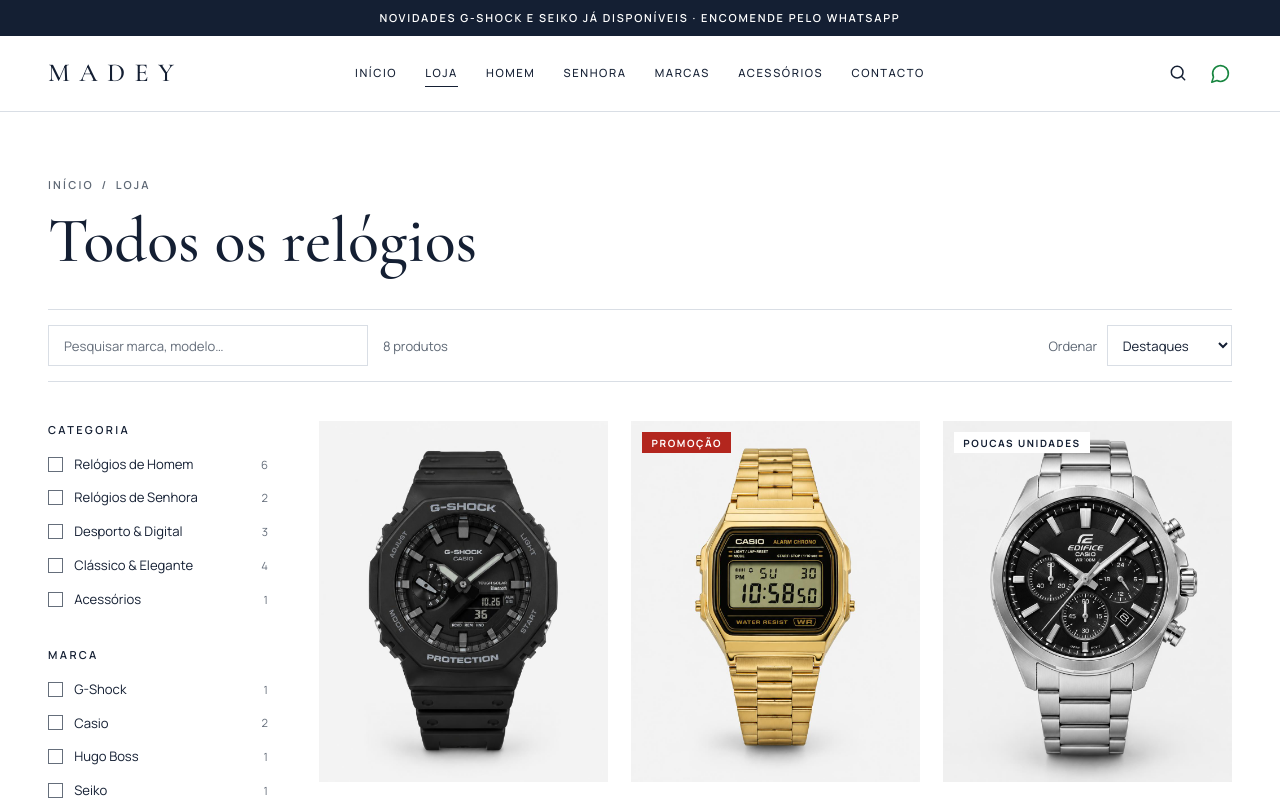
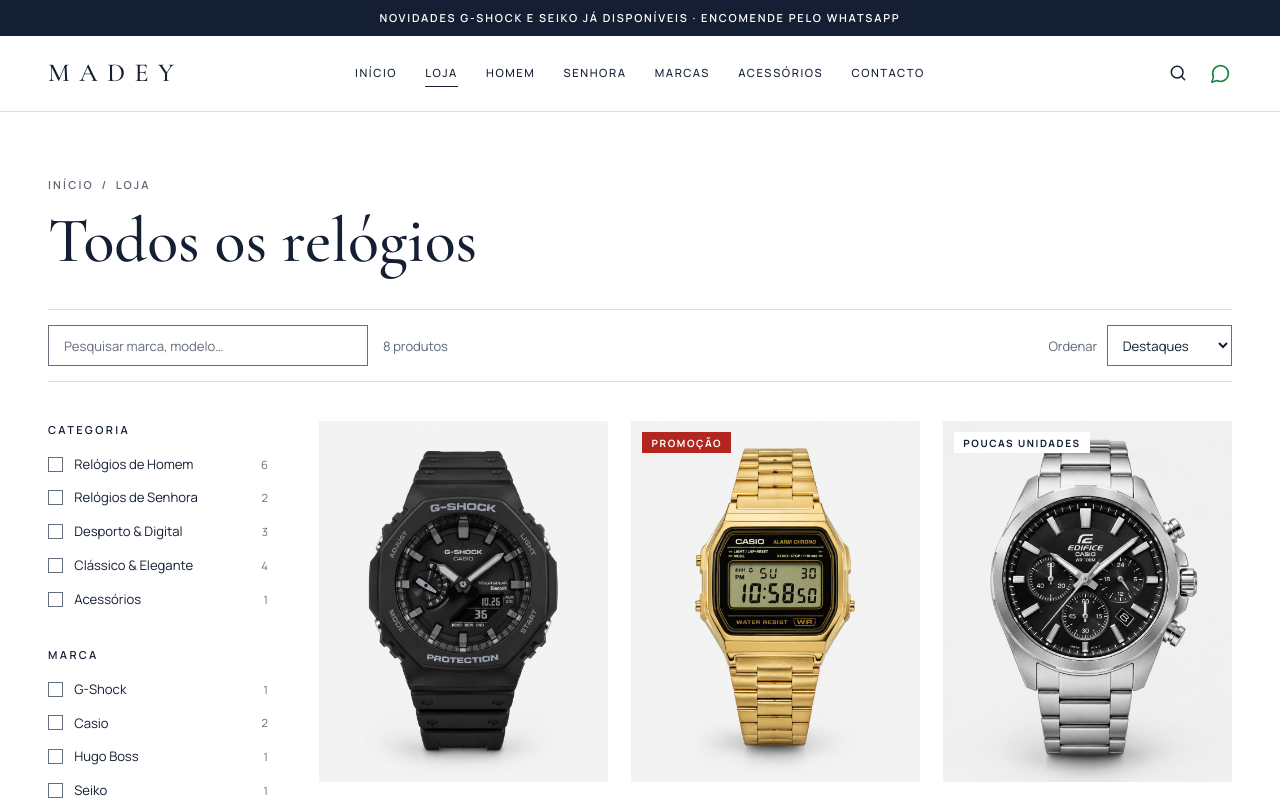
Before and after one commit to kennydasilva/MADEY, a React (Vite) app: page /loja in a window 1280 px wide. Shown: the top 800 px of the page. Built offline with nearby package versions, Linux system fonts and the light colour scheme.

Commit message:
Loja: alvos de toque maiores, campos legíveis no telemóvel e contagem anunciada

```diff
--- a/src/pages/Shop.tsx
+++ b/src/pages/Shop.tsx
@@ -26,7 +26,7 @@
           onClick={o.toggle}
           role="checkbox"
           aria-checked={o.on}
-          className="flex min-h-9 items-center gap-3 text-left text-sm"
+          className="flex min-h-11 items-center gap-3 text-left text-sm lg:min-h-9"
         >
           <span
             className={`flex size-4 flex-none items-center justify-center border text-white ${o.on ? 'border-navy bg-navy' : 'border-faint bg-white'}`}
@@ -125,9 +125,11 @@
             onChange={(e) => update({ q: e.target.value })}
             placeholder="Pesquisar marca, modelo…"
             aria-label="Pesquisar na loja"
-            className="h-11 w-[min(320px,100%)] border border-line bg-white px-4 text-sm placeholder:text-faint focus:border-navy"
+            className="h-11 w-[min(320px,100%)] border border-faint bg-white px-4 text-base placeholder:text-faint focus:border-navy lg:text-sm"
           />
-          <span className="text-[13px] text-muted">{countLabel(all.length)}</span>
+          <span role="status" className="text-[13px] text-muted">
+            {countLabel(all.length)}
+          </span>
           <button
             onClick={() => setPanelOpen((o) => !o)}
             aria-expanded={panelOpen}
@@ -141,7 +143,7 @@
           <select
             value={f.sort}
             onChange={(e) => update({ sort: e.target.value as SortId })}
-            className="h-11 rounded-none border border-line bg-white px-3 text-sm text-navy"
+            className="h-11 rounded-none border border-faint bg-white px-3 text-base text-navy lg:text-sm"
           >
             {SORTS.map((s) => (
               <option key={s.id} value={s.id}>
@@ -159,13 +161,13 @@
               key={c.label}
               onClick={c.remove}
               aria-label={`Remover filtro ${c.label}`}
-              className="flex h-8 items-center gap-2 border border-line bg-mist px-3 text-xs font-semibold hover:border-navy"
+              className="flex h-10 items-center gap-2 border border-line bg-mist px-3 text-xs font-semibold hover:border-navy lg:h-8"
             >
               {c.label}
               <CloseIcon size={12} strokeWidth={2.4} />
             </button>
           ))}
-          <button onClick={clearAll} className="h-8 px-1 text-xs underline underline-offset-[3px]">
+          <button onClick={clearAll} className="h-10 px-1 text-xs underline underline-offset-[3px] lg:h-8">
             Limpar tudo
           </button>
         </div>
@@ -204,7 +206,7 @@
             </>
           ) : (
             <div className="flex flex-col items-center gap-3.5 border border-line px-[clamp(24px,4vw,56px)] py-[clamp(40px,6vw,80px)] text-center">
-              <h3 className="display text-[clamp(28px,3vw,38px)]">Nenhum produto encontrado</h3>
+              <h2 className="display text-[clamp(28px,3vw,38px)]">Nenhum produto encontrado</h2>
               <p className="max-w-[44ch] text-muted">
                 Experimente remover um filtro ou pesquisar por marca ou modelo. Procura algo específico? Pergunte-nos —
                 ajudamos a encontrar.
```
